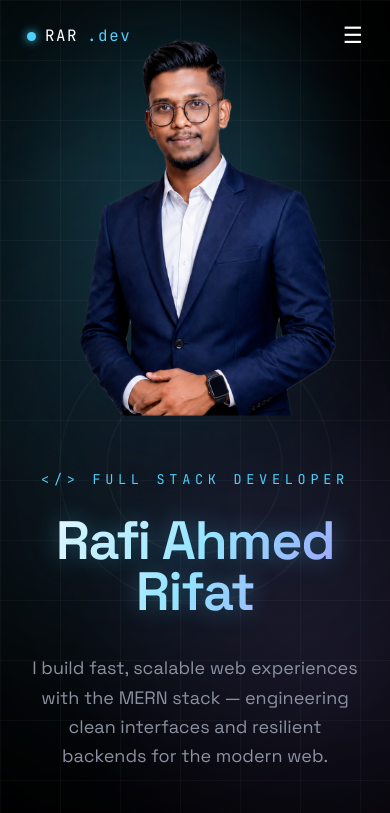
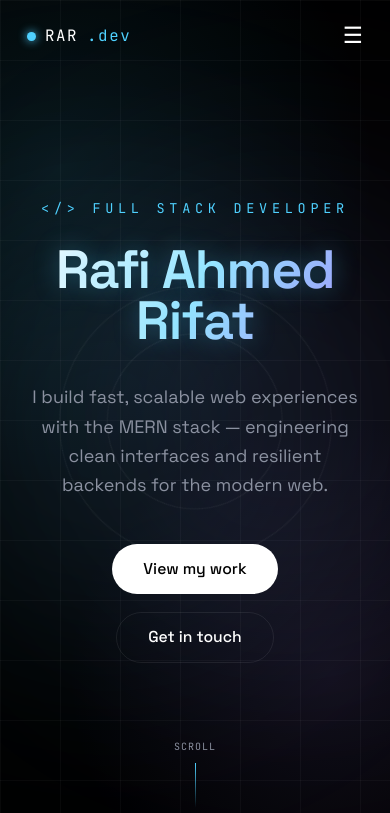
Before and after one commit to rafiahmedrifatt/personal-protfolio, a React (Vite) app: page / in a window 390 px wide. Shown: the top 813 px of the page. Built offline with nearby package versions, Linux system fonts and the light colour scheme.

Commit message:
removed image of hero section in the mobile screen

```diff
--- a/src/Components/HeroSection.jsx
+++ b/src/Components/HeroSection.jsx
@@ -16,9 +16,9 @@ const HeroSection = () => {
             <div className="absolute w-[70vw] h-[70vw] max-w-[720px] max-h-[720px] rounded-full border border-white/5 animate-spin-slow" />
             <div className="absolute w-[45vw] h-[45vw] max-w-[460px] max-h-[460px] rounded-full border border-white/[0.06] animate-spin-slow" style={{ animationDirection: 'reverse' }} />
 
-            <div className="relative z-10 w-full max-w-6xl mx-auto px-6 grid grid-cols-1 md:grid-cols-2 gap-12 md:gap-16 items-center">
+            <div className="relative z-10 w-full max-w-6xl mx-auto px-6 pt-24 pb-20 md:py-0 grid grid-cols-1 md:grid-cols-2 gap-8 md:gap-16 items-center">
                 {/* text */}
-                <div className="text-center md:text-left order-2 md:order-1">
+                <div className="text-center md:text-left order-1">
                     <motion.p
                         initial={{ opacity: 0, y: 20 }}
                         animate={{ opacity: 1, y: 0 }}
@@ -73,14 +73,14 @@ const HeroSection = () => {
                     initial={{ opacity: 0, scale: 0.9 }}
                     animate={{ opacity: 1, scale: 1 }}
                     transition={{ delay: 0.35, duration: 0.7 }}
-                    className="order-1 md:order-2 flex justify-center md:justify-end"
+                    className="hidden md:flex order-2 justify-center md:justify-end"
                 >
                     <div className="relative">
-                        <div className="absolute inset-8 rounded-full bg-[var(--accent)]/20 blur-[60px]" />
+                        <div className="absolute inset-4 md:inset-8 rounded-full bg-[var(--accent)]/20 blur-[40px] md:blur-[60px]" />
                         <img
                             src={profilePhoto}
                             alt="Rafi Ahmed Rifat"
-                            className="relative w-64 md:w-96 lg:w-[26rem] h-auto object-contain drop-shadow-2xl"
+                            className="relative w-44 sm:w-56 md:w-96 lg:w-[26rem] max-h-[38vh] md:max-h-none h-auto object-contain drop-shadow-2xl"
                         />
                     </div>
                 </motion.div>
```
